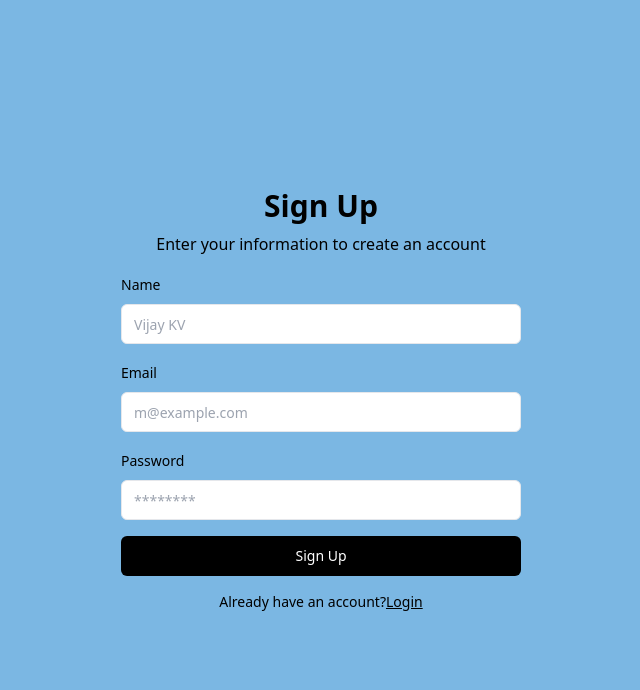
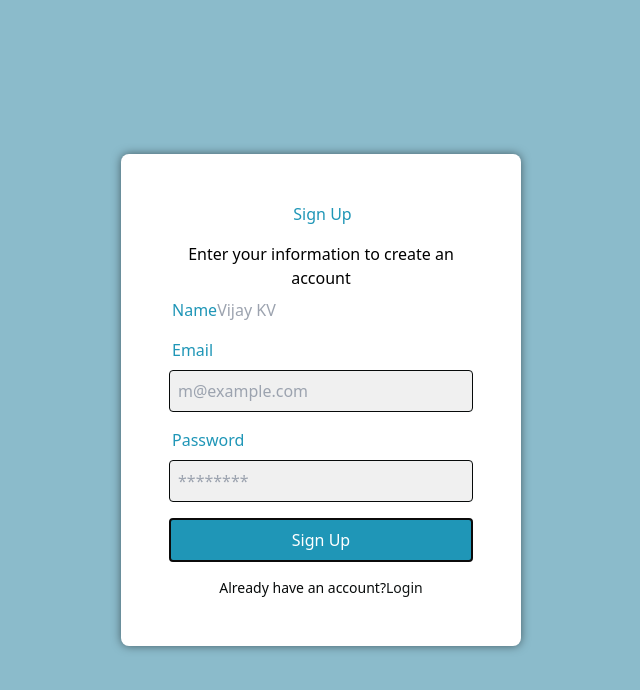
Before and after one commit to Vijaykv5/Unigram, a React (Vite) app in the folder client/: page /signup in a window 1280 px wide. Shown: the top 690 px of the page, without its empty margins (319-959 px from the left). Built offline with nearby package versions, Linux system fonts and the light colour scheme; a web font is replaced by a local one.

Commit message:
final version

```diff
--- a/client/src/App.jsx
+++ b/client/src/App.jsx
@@ -11,6 +11,7 @@ import Dashboard from "./components/admin/Dashboard";
 import Landing from "./Landing";
 import TrendingPage from "./components/TrendingPage";
 import Internships from "./components/mainchannels/Internships";
+import Channel from "./components/channels/Channel";
 
 function App() {
   return (
@@ -24,9 +25,11 @@ function App() {
         <Route path="/usersList" element={<Sample2 />} />
         <Route path="/profile/:userId" element={<Profile />} />
         <Route path="/admin" element={<AdminLogin />} />
-        <Route path="/internships" element={<Internships/>} />
+        <Route path="/internships" element={<Internships />} />
         <Route path="/admin/dashboard" element={<Dashboard />} />
         <Route path="/:channel" element={<TrendingPage />} />
+       <Route path="/channel/:channel" element={<Channel />}/>
+
 
         {/* <Route path="/rankings"  element={<Rankings/>} /> */}
       </Routes>
--- a/client/src/components/LeftSidebar.jsx
+++ b/client/src/components/LeftSidebar.jsx
@@ -12,7 +12,6 @@ const LeftSidebar = () => {
       </div>
       <div className="mt-2">
         <Tech />
-        hi
       </div>
     </div>
   );
--- a/client/src/components/Signup.css
+++ b/client/src/components/Signup.css
@@ -1,3 +1,80 @@
-.signup-container{
-    background-color: aquamarine;
+.signup-container {
+    display: flex;
+    justify-content: center;
+    align-items: center;
+    min-height: 100vh;
+    background-color: rgba(25, 120, 151, 0.5);
 }
+
+.signup-content {
+    max-width: 400px;
+    padding: 3rem;
+    background-color: #fff;
+    border-radius: 8px;
+    box-shadow: 0 0 10px rgba(0, 0, 0, 0.5);
+}
+
+/* Text styles */
+.signup-title,
+.form-label {
+    text-align: center;
+    color: #1f96b7;
+    margin-bottom: 1rem;
+    margin-left: 3px;
+}
+
+.signup-description,
+.error-message,
+.signup-login-link {
+    color: #070a0a;
+    margin-bottom: 1rem;
+}
+
+.signup-login-link a {
+    color: #111515;
+    text-decoration: none;
+}
+
+.signup-login-link a:hover {
+    text-decoration: underline;
+}
+
+/* Form styles */
+input[type="name"],
+input[type="email"],
+input[type="password"],
+.signup-button {
+    width: 100%;
+    padding: 0.5rem;
+    font-size: 1rem;
+    border: 1px solid #070a0a;
+    border-radius: 4px;
+    background-color: #f0f0f0;
+}
+
+input[type="password"] {
+    margin-bottom: 1.5rem;
+}
+
+.signup-button {
+    background-color: #1f96b7;
+    color: #fff;
+    border: 2px solid #0b0b0b;
+    cursor: pointer;
+    transition: background-color 0.3s ease;
+    margin-top: 1.5rem;
+}
+
+.signup-button:hover {
+    background-color: #005b82;
+}
+
+input[type="name"] {
+    margin-bottom: 10px;
+    margin-left: 10px;
+}
+
+input[type="email"] {
+    margin-bottom: 10px;
+
+}
--- a/client/src/components/Signup.jsx
+++ b/client/src/components/Signup.jsx
@@ -1,10 +1,9 @@
 import { useNavigate } from "react-router-dom";
 import React, { useState } from "react";
 import { v4 as uuidv4 } from "uuid";
-
+import "./Signup.css";
 
 const Signup = () => {
-
   const [formData, setFormData] = useState({
     user_id: uuidv4(),
     name: "",
@@ -13,10 +12,7 @@ const Signup = () => {
   });
   const [errorMessage, setErrorMessage] = useState("");
   const navigateTo = useNavigate();
-  const { user_id,name, email, password } = formData;
-
-
-
+  const { user_id, name, email, password } = formData;
 
   const onSubmit = async (e) => {
     e.preventDefault();
@@ -35,7 +31,6 @@ const Signup = () => {
         localStorage.setItem("user", JSON.stringify(formData));
         console.log("Data sent successfully");
         navigateTo("/home");
-
       } else {
         console.error("Failed to send Details");
       }
@@ -57,29 +52,24 @@ const Signup = () => {
   };
 
   return (
-    <div className="bg-theme">
-      <div className="flex flex-col items-center justify-center min-h-screen px-4 space-y-4 md:px-10">
-        <div className="w-full max-w-[400px] space-y-4">
+    <div className="signup-container">
+      <div className="signup-content">
         <div className="space-y-2 text-center">
-            <h1 className="text-3xl font-bold">Sign Up</h1>
-            <p className="text-black ">
+          <h1 className="signup-title">Sign Up</h1>
+          <p className="text-black signup-description">
             Enter your information to create an account
           </p>
         </div>
         <form onSubmit={onSubmit}>
           <div className="space-y-4">
             <div className="space-y-2">
-                <label
-                  className="text-sm font-medium leading-none peer-disabled:cursor-not-allowed peer-disabled:opacity-70"
-                  htmlFor="name"
-                >
+              <label htmlFor="name" className="form-label">
                 Name
               </label>
               <input
-                  className="flex h-10 w-full rounded-md border border-input bg-background px-3 py-2 text-sm ring-offset-background file:border-0 file:bg-transparent file:text-sm file:font-medium placeholder:text-muted-foreground focus-visible:outline-none focus-visible:ring-2 focus-visible:ring-ring focus-visible:ring-offset-2 disabled:cursor-not-allowed disabled:opacity-50"
                 id="name"
                 placeholder="Vijay KV"
-                  type="name"
+                type="text"
                 required=""
                 value={name}
                 onChange={(e) =>
@@ -88,14 +78,10 @@ const Signup = () => {
               />
             </div>
             <div className="space-y-2">
-                <label
-                  className="text-sm font-medium leading-none peer-disabled:cursor-not-allowed peer-disabled:opacity-70"
-                  htmlFor="email"
-                >
+              <label htmlFor="email" className="form-label">
                 Email
               </label>
               <input
-                  className="flex h-10 w-full rounded-md border border-input bg-background px-3 py-2 text-sm ring-offset-background file:border-0 file:bg-transparent file:text-sm file:font-medium placeholder:text-muted-foreground focus-visible:outline-none focus-visible:ring-2 focus-visible:ring-ring focus-visible:ring-offset-2 disabled:cursor-not-allowed disabled:opacity-50"
                 id="email"
                 placeholder="m@example.com"
                 type="email"
@@ -109,14 +95,10 @@ const Signup = () => {
               {errorMessage && <p className="text-red-500">{errorMessage}</p>}
             </div>
             <div className="space-y-2">
-                <label
-                  className="text-sm font-medium leading-none peer-disabled:cursor-not-allowed peer-disabled:opacity-70"
-                  htmlFor="password"
-                >
+              <label htmlFor="password" className="form-label">
                 Password
               </label>
               <input
-                  className="flex h-10 w-full rounded-md border border-input bg-background px-3 py-2 text-sm ring-offset-background file:border-0 file:bg-transparent file:text-sm file:font-medium placeholder:text-muted-foreground focus-visible:outline-none focus-visible:ring-2 focus-visible:ring-ring focus-visible:ring-offset-2 disabled:cursor-not-allowed disabled:opacity-50"
                 id="password"
                 type="password"
                 placeholder="********"
@@ -127,21 +109,15 @@ const Signup = () => {
                 }
               />
             </div>
-              <button
-                className="inline-flex items-center   bg-black text-white justify-center whitespace-nowrap rounded-md text-sm font-medium ring-offset-background transition-colors focus-visible:outline-none focus-visible:ring-2 focus-visible:ring-ring focus-visible:ring-offset-2 disabled:pointer-events-none disabled:opacity-50 bg-primary text-primary-foreground hover:bg-primary/90 h-10 px-4 py-2 w-full"
-                type="submit"
-              >
+            <button className="signup-button" type="submit">
               Sign Up
             </button>
-              <div className="mt-4 text-center text-sm">
+            <div className="mt-4 text-center text-sm signup-login-link">
               Already have an account?
-                <a className="underline" href="/login">
-                  Login
-                </a>
+              <a href="/login">Login</a>
             </div>
           </div>
         </form>
-        </div>
       </div>
     </div>
   );
--- a/client/src/components/TrendingPage.jsx
+++ b/client/src/components/TrendingPage.jsx
@@ -3,6 +3,7 @@ import { Link, useParams } from "react-router-dom";
 import { BiUpvote } from "react-icons/bi";
 import { FaRegComment } from "react-icons/fa";
 import Trending from "./trending/Trending";
+import RightSidebar from "./RightSidebar";
 
 const TrendingPage = () => {
   const channel = useParams().channel;
@@ -24,11 +25,18 @@ const TrendingPage = () => {
   }, [channel]);
 
   const handleLike = (postId) => {
-    // Implement like functionality here
+    const updatedPosts = posts.map((post) => {
+      if (post._id === postId) {
+        return { ...post, likes: post.likes + 1 };
+      }
+      return post;
+    });
+    setPosts(updatedPosts);
   };
 
   const handleUnlike = (postId) => {
-    // Implement unlike functionality here
+
+
   };
 
   return (
@@ -36,11 +44,15 @@ const TrendingPage = () => {
       {/* <div>
         <Trending />
       </div> */}
+      <div className="ml-[80%]">
+        <RightSidebar />
+      </div>
 
       {posts.map((post, index) => (
+
         <div
           key={post._id}
-          className="post m-20  w-[40%] bg-white hover:bg-gray-50 rounded-lg shadow-md mb-4 transition-all duration-300 ease-in-out transform hover:-translate-y-1"
+          className="post m-40  w-[40%] bg-white hover:bg-gray-50 rounded-lg shadow-md mb-4 transition-all duration-300 ease-in-out transform hover:-translate-y-1"
         >
           <Link to={`/profile/${post.userid}`} className="block">
             <div className="post-header flex items-center p-4">
--- /dev/null
+++ b/client/src/components/channels/Channel.jsx
@@ -0,0 +1,144 @@
+import React, { useState, useEffect } from "react";
+import { Link, useParams } from "react-router-dom";
+import LeftSidebar from "../LeftSidebar";
+import Navbar from "../Navbar";
+import { FiSend } from "react-icons/fi";
+
+const Channel = () => {
+  const { channel } = useParams();
+  const [message, setMessage] = useState("");
+  const [messages, setMessages] = useState([]);
+
+  useEffect(() => {
+
+    const fetchMessages = async () => {
+      try {
+        const response = await fetch(
+          `http://localhost:3002/channel/${channel}`
+        );
+        if (response.ok) {
+          const data = await response.json();
+          setMessages(data);
+        } else {
+          console.error("Failed to fetch messages");
+        }
+      } catch (error) {
+        console.error("Error fetching messages:", error);
+      }
+    };
+
+    fetchMessages();
+  }, [channel]);
+
+  const handleMessageChange = (e) => {
+    setMessage(e.target.value);
+  };
+
+  const handleSubmit = async (e) => {
+    e.preventDefault();
+
+    try {
+      // Fetch user details from localStorage
+      const userDetails = JSON.parse(localStorage.getItem("user_details"));
+
+      // Check if user details exist
+      if (!userDetails) {
+        throw new Error("User details not found");
+      }
+
+      const { user_id, name, image } = userDetails;
+
+      // Prepare message data
+      const messageData = {
+        user_id,
+        name,
+        channel,
+        image,
+        message,
+      };
+
+      // Call your API
+      const response = await fetch("http://localhost:3002/channel", {
+        method: "POST",
+        headers: {
+          "Content-Type": "application/json",
+        },
+        body: JSON.stringify(messageData),
+      });
+
+      if (!response.ok) {
+        throw new Error("Failed to send message");
+      }
+
+      console.log("Message sent successfully");
+      setMessage("");
+    } catch (error) {
+      console.error("Error sending message:", error.message);
+    }
+  };
+
+  // Function to format the timestamp
+  const formatTimestamp = (timestamp) => {
+    const date = new Date(timestamp);
+    const hours = date.getHours();
+    const minutes = date.getMinutes();
+    const timeString = `${hours}:${minutes < 10 ? "0" + minutes : minutes}`;
+    return timeString;
+  };
+
+  return (
+    <div>
+      <Navbar />
+      <div className="flex m-5">
+        <div className="w-72 m-3 h-screen">
+          <LeftSidebar />
+        </div>
+        <div className="flex-1 ">
+            <h1 className="text-2xl font-semibold text-black">Channel: {channel}</h1>
+          <div className="bg-slate-200 rounded-md w-[100%] h-[100%] overflow-y-auto p-4">
+            {/* Display messages */}
+            {messages.map((msg, index) => (
+              <div key={index} className="flex items-start mb-4">
+                <Link to={`/profile/${msg.user_id}`}>
+                  <img
+                    src={msg.image}
+                    alt={msg.name}
+                    className="w-10 h-10 rounded-full mr-2"
+                  />
+                </Link>
+                <div>
+                  <p className="text-black">{msg.name}</p>
+                  <div className="bg-gray-800 rounded-lg p-2">
+                    <p className="text-white">{msg.message}</p>
+                  </div>
+                  <p className="text-xs text-gray-400">
+                    {formatTimestamp(msg.timestamp)}
+                  </p>
+                </div>
+              </div>
+            ))}
+          </div>
+        </div>
+      </div>
+
+      <div className="fixed bottom-0 left-0 right-0 bg-white border-t border-gray-300 ml-[20%] p-4 flex items-center">
+        <input
+          type="text"
+          placeholder="Type your message..."
+          value={message}
+          onChange={handleMessageChange}
+          className="border border-gray-300 rounded-md p-2 mr-2 flex-1"
+        />
+        <button
+          type="submit"
+          onClick={handleSubmit}
+          className="bg-[#7BB7E3] hover:bg-blue-500 text-white font-semibold py-2 px-4 rounded-md"
+        >
+          <FiSend className="text-xl" />
+        </button>
+      </div>
+    </div>
+  );
+};
+
+export default Channel;
--- a/client/src/components/channels/Tech.jsx
+++ b/client/src/components/channels/Tech.jsx
@@ -48,15 +48,16 @@ const getChannels = async () => {
     <div className=" bg-black mx-auto ">
       <div className="h-screen text-white  font-semibold pt-1 p-12">
         {channels.map((channel, index) => (
-          <div
+          <Link
+            to={`/channel/${channel}`} // Navigate to `/channel/:channel`
             key={index}
-            className={`py-2 px-4  m-4 cursor-pointer hover:bg-gray-700 ${
+            className={`py-2 px-4 flex m-4 cursor-pointer hover:bg-gray-700 ${
               channel === selectedChannel ? "bg-gray-700" : ""
             }`}
             onClick={() => handleChannelSelect(channel)}
           >
             {channel}
-          </div>
+          </Link>
         ))}
       </div>
       <div>{newChannel}</div>
--- a/client/src/components/trending/Trending.jsx
+++ b/client/src/components/trending/Trending.jsx
@@ -3,6 +3,7 @@ import React, { useState } from "react";
 const Trending = ({ channels, onChannelSelect }) => {
   return (
     <div className="w-56 bg-[#93c0e0] mx-auto">
+
       <div className="h-screen text-white pt-1">
         {channels.map((channel, index) => (
           <div
```
Also changed, not shown: client/src/components/Login.jsx (+20 -24 lines). Lines whose indentation alone changed are shown as unchanged.
